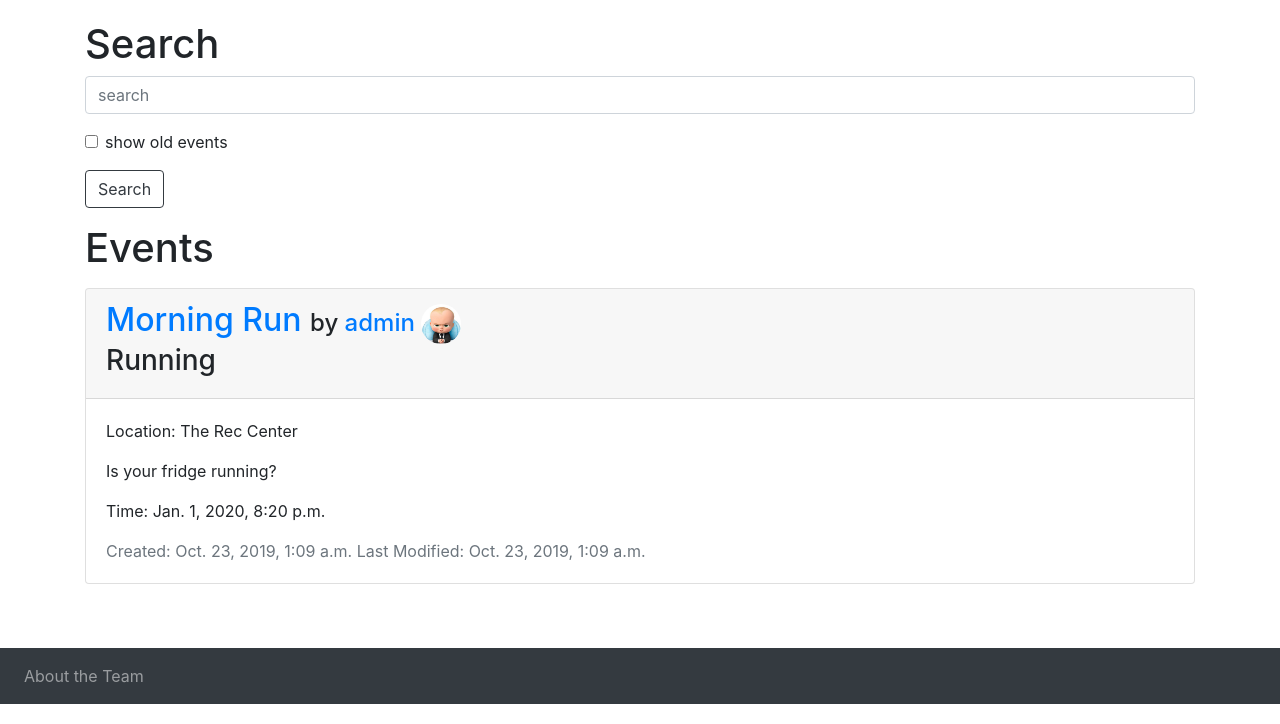
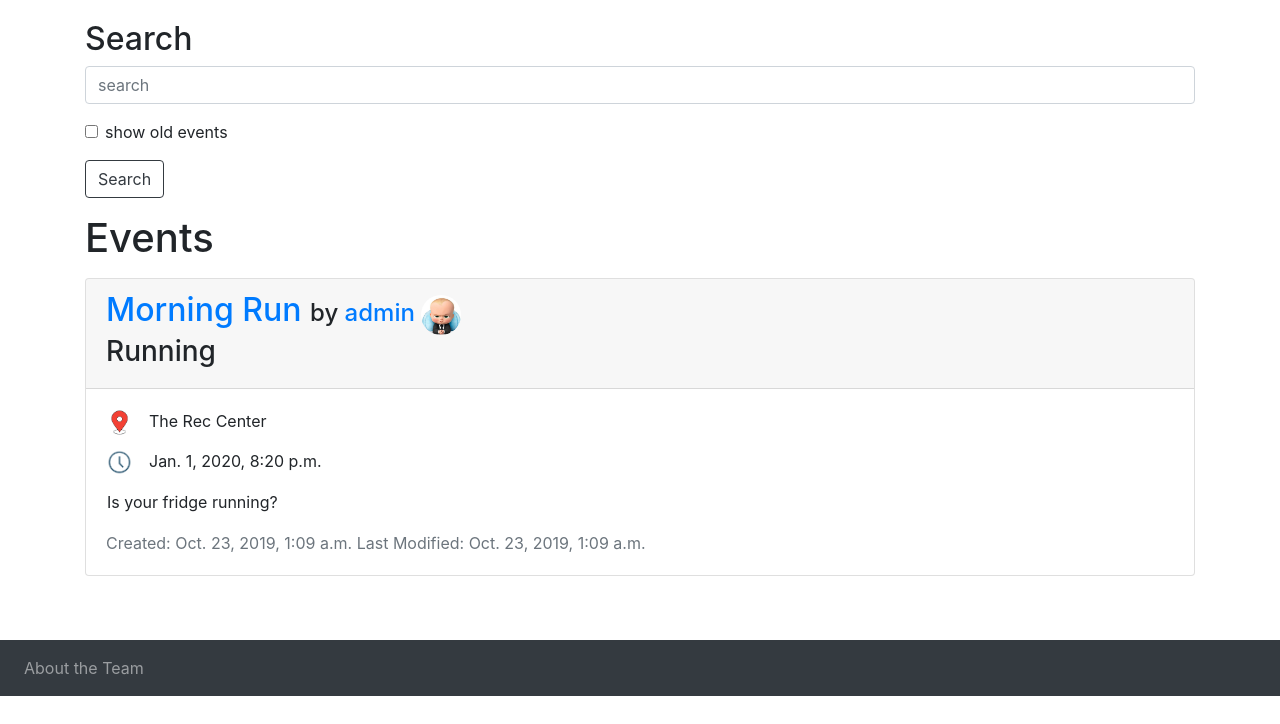
Before and after one commit to royceschultz/Square-Up-Events, a Django app: page / in a window 1280 px wide. Shown: the part 76-800 px from the top of the page. Run offline with Django 3.2, Linux system fonts and the light colour scheme; data comes from the database, SQL or seed files in the repository; some libraries are stand-ins or nearby versions.

Commit message:
added logo images for location and time on event cards

```diff
--- a/events/templates/home.html
+++ b/events/templates/home.html
@@ -1,13 +1,14 @@
 {% extends 'base.html'%}
+{% load static %}
 {% load crispy_forms_tags %}
   {%block content%}
-    <h1>Search</h1>
+    <h2>Search</h2>
       <form class="" action="{% url 'home'%}" method="post">
         {% csrf_token %}
         <fieldset>
           {{ form|crispy }}
         </fieldset>
-        <div class="form-group">
+        <div class="form-group form-inline">
           <button class="btn btn-outline-dark">Search</button>
         </div>
       </form>
@@ -30,9 +31,11 @@
           {% endif %}
         </div>
         <div class="card-body text-nowrap">
-          <p class="card-text">Location: {{event.location}}</p>
-          <p class="card-text">{{event.details}}</p>
-          <p class="card-text">Time: {{event.event_date}}</p>
+
+          <p class="card-text"><img src="{% static "events/location.png" %}" class="float-left" height="27px" alt=""><span class="ml-3">{{event.location}}</span></p>
+          <p class="card-text"><img src="{% static "events/time.png" %}" class="float-left" height = "27px" alt=""> <span class="ml-3">{{event.event_date}}</span></p>
+          <p class="card-text border border-white">{{event.details}}</p>
+
 
           <p class="card-text text-muted d-inline">Created: {{event.create_date}}</p>
           <p class="card-text text-muted d-inline">Last Modified: {{event.last_modified}}</p>
```
Also changed, not shown: events/static/events/location.png (added), events/static/events/time.png (added).
